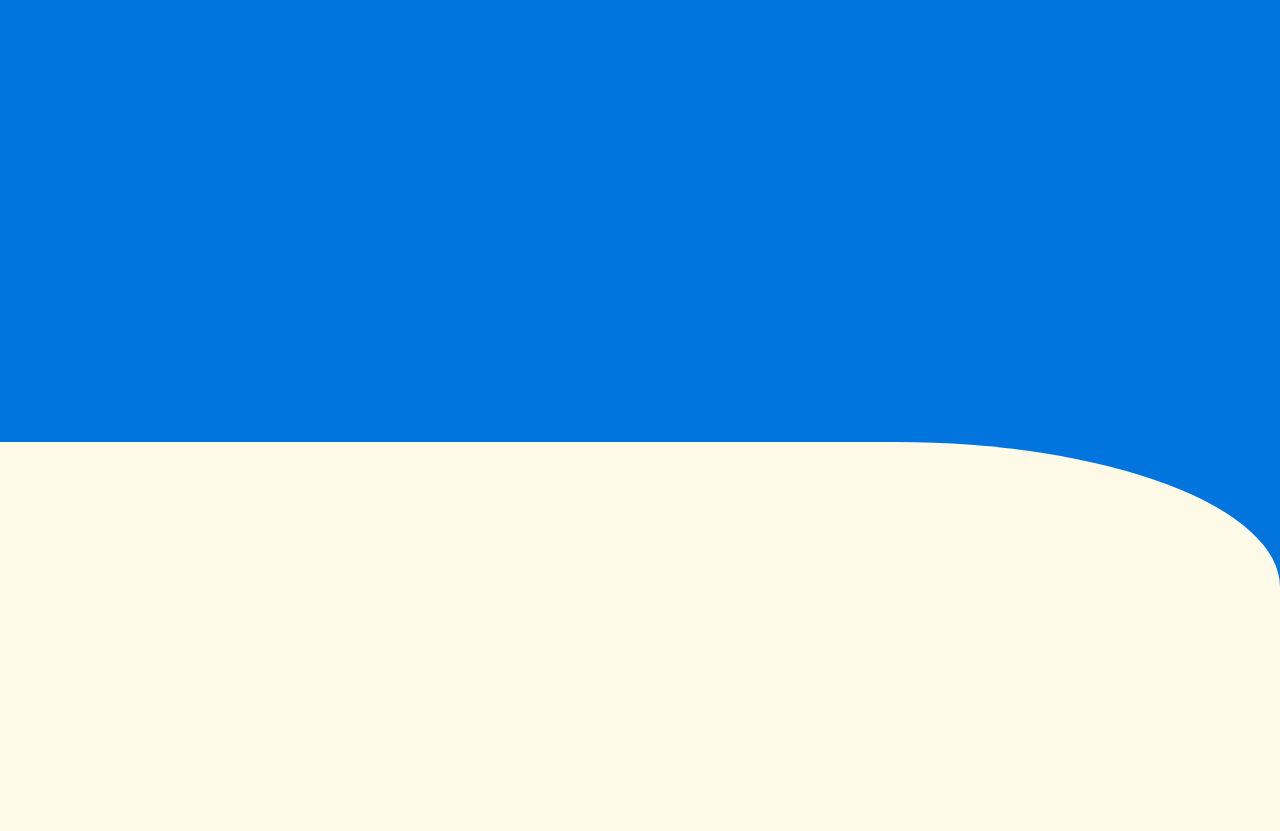
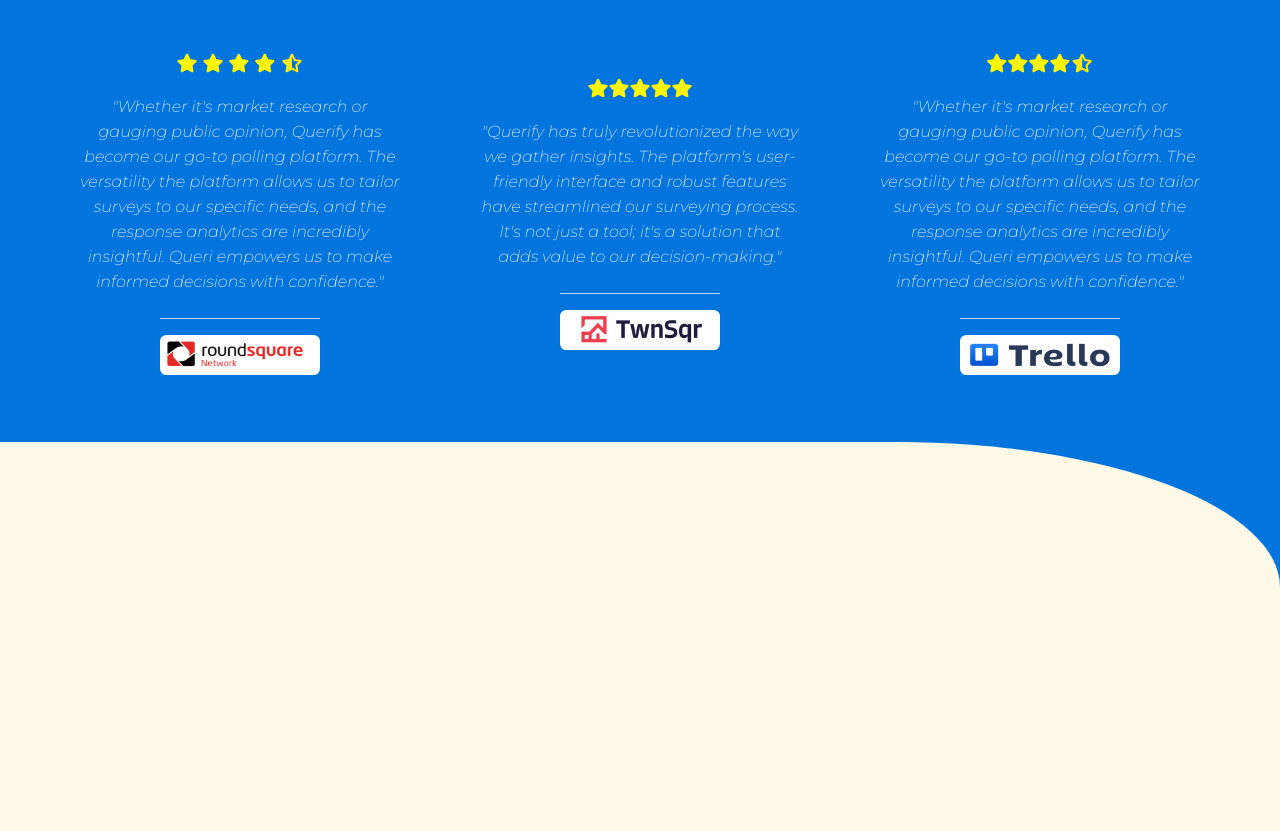
Before and after one commit to GouravPanseja/FEE_project, a plain HTML site: page page2.html in a window 1280 px wide. Shown: the part 2541-3372 px from the top of the page. Drawn offline with Linux system fonts and the light colour scheme.

Commit message:
customer review added

```diff
--- a/page2.html
+++ b/page2.html
@@ -36,7 +36,7 @@
       <div id="nav_2">
         <a href="#info" class="nav2_elem hover">Contact Us</a>
         <a href="#cutomers" class="nav2_elem hover">+91-9988776655</a>
-        <button id="btn_log_in" class="nav2_elem hover">
+        <button id="btn_log_in" class="nav2_elem hover btn">
           <a href="#log_in_model">Log in</a>
         </button>
       </div>
@@ -179,6 +179,31 @@
   </div>
 
   <div id="part6_cont">
+     <h2>Our Happy Customers</h2>
+
+
+      <div id="part6_inner">
+        <div class="rvw">
+          <h3 id="rating"><i class="fa-solid fa-star " style="color: #fff700;"></i> <i class="fa-solid fa-star" style="color: #fff700;"></i> <i class="fa-solid fa-star" style="color: #fff700;"></i> <i class="fa-solid fa-star" style="color: #fff700;"></i> <i class="fa-solid fa-star-half-stroke" style="color: #ffeb0f;"></i></h3>
+          <p>"Whether it's market research or gauging public opinion, Querify has become our go-to polling platform. The versatility   the platform allows us to tailor surveys to our specific needs, and the response analytics are incredibly insightful. Queri  empowers us to make informed decisions with confidence." </p>
+          <div class="hr2"></div>
+          <span class="span_speaker"><img src="speakers/speaker1.png" ></span>
+        </div>
+        <div class="rvw">
+          <h3 id="rating"><i class="fa-solid fa-star " style="color: #fff700;"></i><i class="fa-solid fa-star " style="color: #fff700;"></i><i class="fa-solid fa-star " style="color: #fff700;"></i><i class="fa-solid fa-star " style="color: #fff700;"></i><i class="fa-solid fa-star " style="color: #fff700;"></i></h3>
+          <p>"Querify has truly revolutionized the way we gather insights. The platform's user-friendly interface and robust features have streamlined our surveying process. It's not just a tool; it's a solution that adds value to our decision-making."</p>
+          <div class="hr2"></div>
+          <span class="span_speaker"><img src="speakers/speaker2.png"></span>
+        </div>
+        <div class="rvw">
+          <h3 id="rating"><i class="fa-solid fa-star " style="color: #fff700;"></i><i class="fa-solid fa-star " style="color: #fff700;"></i><i class="fa-solid fa-star " style="color: #fff700;"></i><i class="fa-solid fa-star " style="color: #fff700;"></i><i class="fa-solid fa-star-half-stroke" style="color: #ffeb0f;"></i></h3>
+          <p>"Whether it's market research or gauging public opinion, Querify has become our go-to polling platform. The versatility   the platform allows us to tailor surveys to our specific needs, and the response analytics are incredibly insightful. Queri  empowers us to make informed decisions with confidence." </p>
+          <div class="hr2"></div>
+          <div class="span_speaker"><img src='speakers/speaker3.png'></div>
+        </div>
+      </div>
+
+
 
   </div>
 
--- a/stye2.css
+++ b/stye2.css
@@ -1,4 +1,6 @@
-@import url('https://fonts.googleapis.com/css2?family=Ubuntu:wght@300&family=Varela+Round&display=swap');
+
+  @import url('https://fonts.googleapis.com/css2?family=Montserrat:ital,wght@1,200&family=Ubuntu:wght@300&family=Varela+Round&display=swap');
+
 
 * {
   margin: 0;
@@ -11,10 +13,9 @@
 .cursor{
   cursor:pointer;
 }
-.btn:active{
-  background: black;
 
-
+.btn:hover{
+  background: #11200a;
 }
 
 .hr {
@@ -364,6 +365,7 @@ ul{
 #part5_left p{
   font-size:0.9rem;
   margin-top:20px;
+  line-height:1.5rem;
   font-weight:300;
   color:rgb(77, 77, 77);
 }
@@ -440,7 +442,21 @@ ul{
   position:relative;
   bottom:12rem;
   z-index:-1;
+  color:white;
 
+}
+#part6_inner{
+  height:90%;
+  display:flex;
+  justify-content: space-evenly;
+  align-items:center;
+
+}
+.rvw{
+  width:20rem;
+  display:flex;
+  flex-direction:column;
+  align-items:center;
 }
 
 #part7_cont{
@@ -450,3 +466,35 @@ ul{
   position:relative;
   bottom:30.5rem;
 }
+
+
+#rating{
+  margin-bottom:5rem;
+}
+.rvw #rating{
+  margin-bottom:1.2rem;
+  text-align: center;
+
+}
+
+.rvw p{
+  font-family:'Montserrat', sans-serif;
+  line-height:25px;
+  font-weight:100;
+  text-align:center;
+}
+
+.hr2{
+  height:1px;
+  width:10rem;
+  background: rgba(255,255,255,0.7);
+  margin-top:1.5rem;
+
+}
+
+.span_speaker img{
+  width:10rem;
+  border-radius:0.4rem;
+  margin-top:1rem;
+  height:40px;
+}
```
Also changed, not shown: speakers/speaker1.png (added), speakers/speaker2.png (added), speakers/speaker3.png (added).
